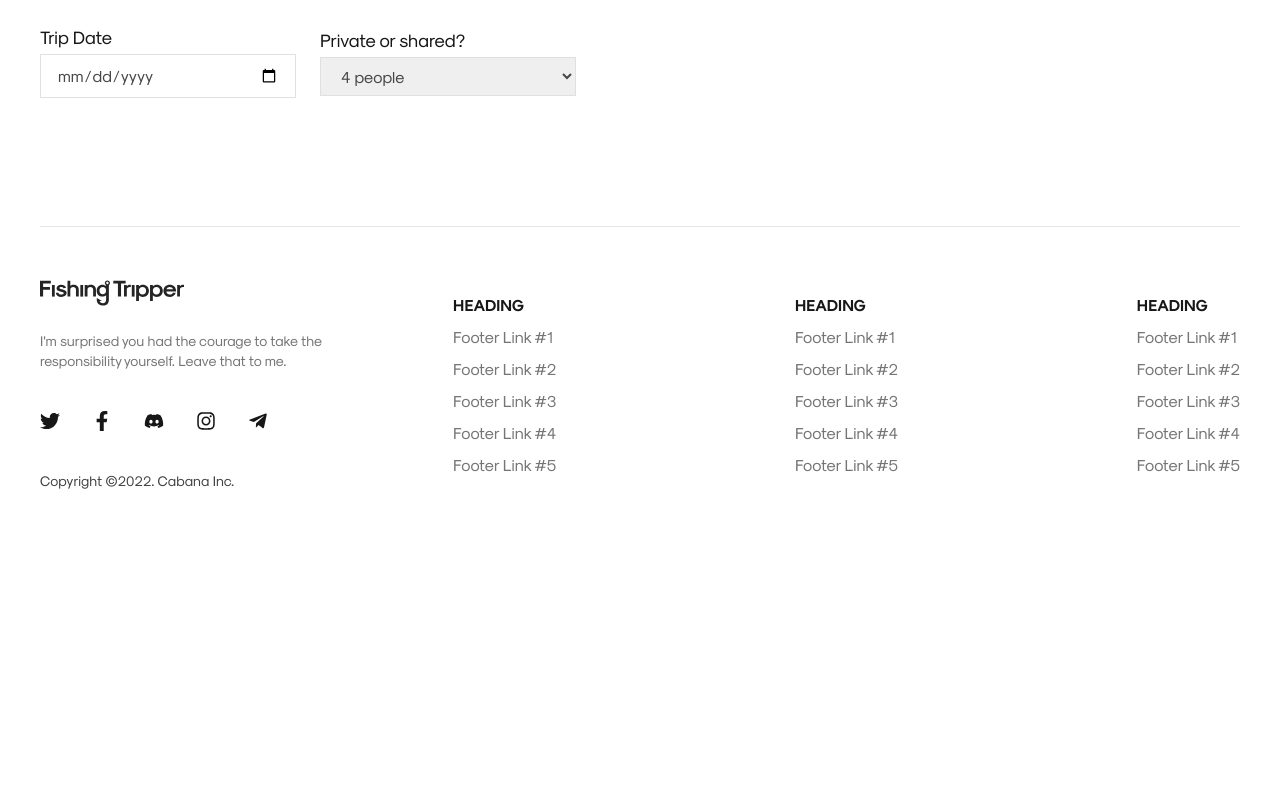
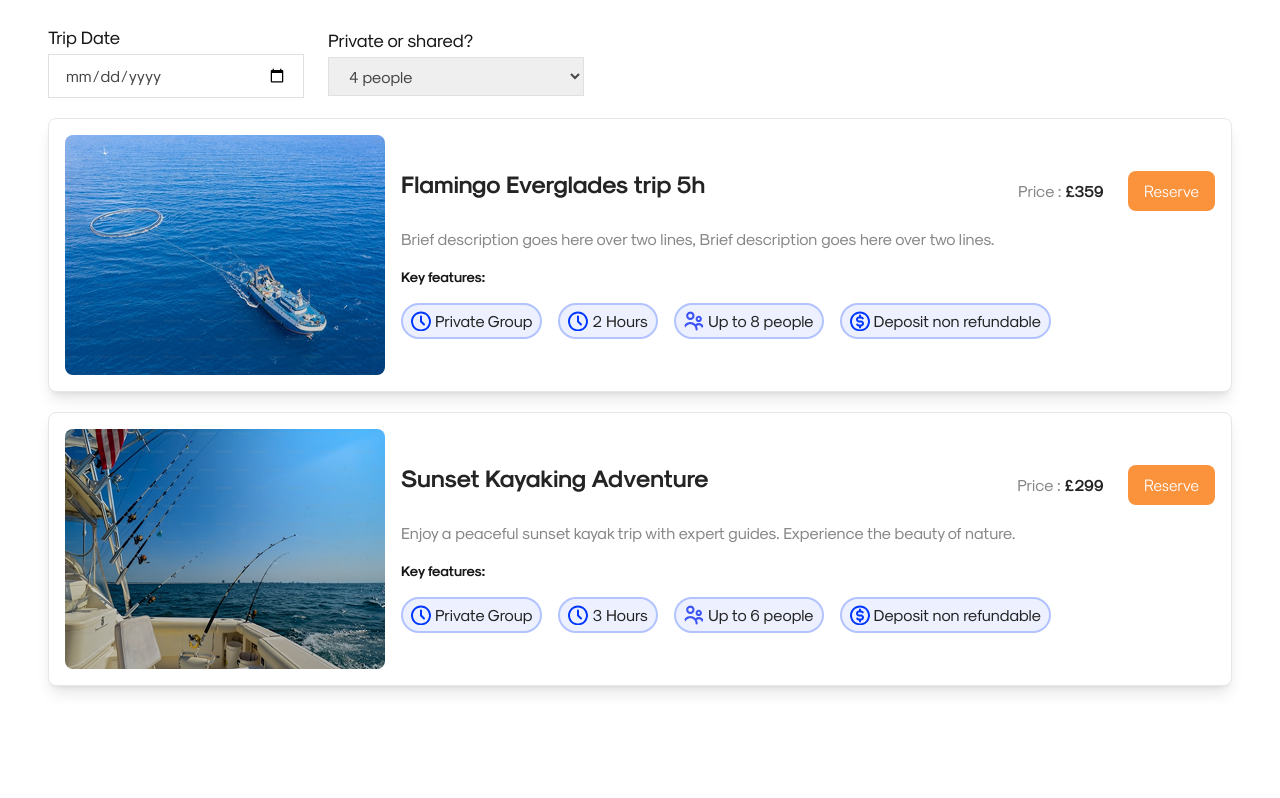
Before and after one commit to AbuRahat889/Fishing-Tripper, a Next.js app: page /search-result/1 in a window 1280 px wide. Shown: the part 1082-1880 px from the top of the page. Before the commit the page ends 1605 px from the top, so only its background shows below. Built offline with nearby package versions, Linux system fonts and the light colour scheme.

Commit message:
make responsive pricing card

```diff
--- a/src/app/(default)/search-result/[id]/page.tsx
+++ b/src/app/(default)/search-result/[id]/page.tsx
@@ -8,12 +8,14 @@ import { IoLocationOutline } from "react-icons/io5";
 
 import Faq from "@/components/DetailsPage/Faq";
 import KeyFeature from "@/components/DetailsPage/KeyFeature";
+import PricingCard from "@/components/DetailsPage/PriceingCard";
+import { PricingCardInfo } from "@/constant/PricingCard";
 
 export default function page() {
   return (
     <div className="container mx-auto  ">
-      <div className="flex items-center justify-between gap-5 mt-10">
-        <div className="max-w-lg">
+      <div className="flex flex-col lg:flex-row items-center justify-between gap-5 mt-10 px-5 lg:px-2">
+        <div className="max-w-sm lg:max-w-lg">
           <DetailsCarousel product={{ images }} />
         </div>
         <div className="">
@@ -69,7 +71,7 @@ export default function page() {
         </div>
       </div>
 
-      <div className="mt-24">
+      <div className="mt-24  px-5 lg:px-2">
         <h1 className="text-[40px] text-[#242424] font-bold leading-7">
           Select your trip
         </h1>
@@ -103,6 +105,12 @@ export default function page() {
             </select>
           </div>
         </div>
+
+        <div className="">
+          {PricingCardInfo?.map((card) => (
+            <PricingCard key={card.id} {...card} />
+          ))}
+        </div>
       </div>
     </div>
   );
--- /dev/null
+++ b/src/components/DetailsPage/PriceingCard.tsx
@@ -0,0 +1,124 @@
+"use client";
+
+import Image from "next/image";
+import React from "react";
+import doller from "@/assets/icon/doller.svg";
+import clock from "@/assets/icon/clock.svg";
+import men from "@/assets/icon/men.svg";
+import { useRouter } from "next/navigation";
+
+interface CardProps {
+  title: string;
+  description: string;
+  price: string;
+  duration: string;
+  imageUrl: string;
+  id: number;
+  maxPeople: string;
+  privateGroup: string;
+  deposit: string;
+}
+
+const PricingCard: React.FC<CardProps> = ({
+  title,
+  description,
+  price,
+  imageUrl,
+  id,
+  privateGroup,
+  duration,
+  maxPeople,
+  deposit,
+}) => {
+  const route = useRouter();
+  const handleclick = (id: number) => {
+    console.log("this is click of ", id);
+    route.push(`/search-result/${id}`);
+  };
+
+  return (
+    <div className="flex flex-col md:flex-row items-center bg-white rounded-lg shadow-lg p-4 gap-4 border mt-5">
+      <Image
+        src={imageUrl}
+        alt={title}
+        height={100}
+        width={100}
+        className="w-80 h-60  rounded-lg"
+      />
+
+      <div className="flex-1">
+        <div className="flex flex-col lg:flex-row gap-5 lg:gap-0 justify-between ">
+          <h3 className="text-2xl text-[#242424] leading-6 font-bold align-text-bottom ">
+            {title}
+          </h3>
+          <div className="flex gap-6 items-center">
+            <span className="text-[#878787] text-base font-normal leading-7 flex items-center gap-1">
+              Price :
+              <span className="text-base font-bold text-[#242424]">
+                {price}
+              </span>
+            </span>
+
+            <button
+              onClick={() => handleclick(id)}
+              className="bg-orange-400 text-white px-4 py-2 rounded-lg text-base font-satoshi"
+            >
+              Reserve
+            </button>
+          </div>
+        </div>
+
+        <p className="text-base text-[#878787] my-4">{description}</p>
+        <p className="font-bold text-sm text-[#171717] ">Key features:</p>
+
+        <div className="flex flex-wrap  md:flex-row w-full items-center gap-4 mt-4">
+          <div className="flex items-center gap-1 bg-[#EDF1FF] px-2 py-1 rounded-full border-2 border-[#b2c3ff] text-[#242424]">
+            <Image
+              src={clock}
+              alt={title}
+              height={100}
+              width={100}
+              className="w-5 h-5 object-cover rounded-lg"
+            />
+            {privateGroup}
+          </div>
+
+          <div className="flex items-center gap-1 bg-[#EDF1FF] px-2 py-1 rounded-full border-2 border-[#b2c3ff] text-[#242424] ">
+            <Image
+              src={clock}
+              alt={title}
+              height={100}
+              width={100}
+              className="w-5 h-5 object-cover rounded-lg"
+            />
+            {duration}
+          </div>
+
+          <div className="flex items-center gap-1 bg-[#EDF1FF] px-2 py-1 rounded-full border-2 border-[#b2c3ff] text-[#242424] ">
+            <Image
+              src={men}
+              alt={title}
+              height={100}
+              width={100}
+              className="w-5 h-5 object-cover rounded-lg"
+            />
+            {maxPeople}
+          </div>
+
+          <div className="flex items-center gap-1 bg-[#EDF1FF] px-2 py-1 rounded-full border-2 border-[#b2c3ff] text-[#242424] ">
+            <Image
+              src={doller}
+              alt={title}
+              height={100}
+              width={100}
+              className="w-5 h-5 object-cover rounded-lg"
+            />
+            {deposit}
+          </div>
+        </div>
+      </div>
+    </div>
+  );
+};
+
+export default PricingCard;
--- /dev/null
+++ b/src/constant/PricingCard.ts
@@ -0,0 +1,28 @@
+export const PricingCardInfo = [
+  {
+    id: 1,
+    title: "Flamingo Everglades trip 5h",
+    imageUrl: "/TopCharters/Overlay1.png",
+    description:
+      "Brief description goes here over two lines, Brief description goes here over two lines.",
+    price: "£359",
+    image: "flamingo_trip.jpg", // Replace with actual image path
+    privateGroup: "Private Group",
+    duration: "2 Hours",
+    maxPeople: "Up to 8 people",
+    deposit: "Deposit non refundable",
+  },
+  {
+    id: 2,
+    title: "Sunset Kayaking Adventure",
+    imageUrl: "/TopCharters/Overlay2.png",
+    description:
+      "Enjoy a peaceful sunset kayak trip with expert guides. Experience the beauty of nature.",
+    price: "£299",
+    image: "sunset_kayak.jpg", // Replace with actual image path
+    privateGroup: "Private Group",
+    duration: "3 Hours",
+    maxPeople: "Up to 6 people",
+    deposit: "Deposit non refundable",
+  },
+];
```
